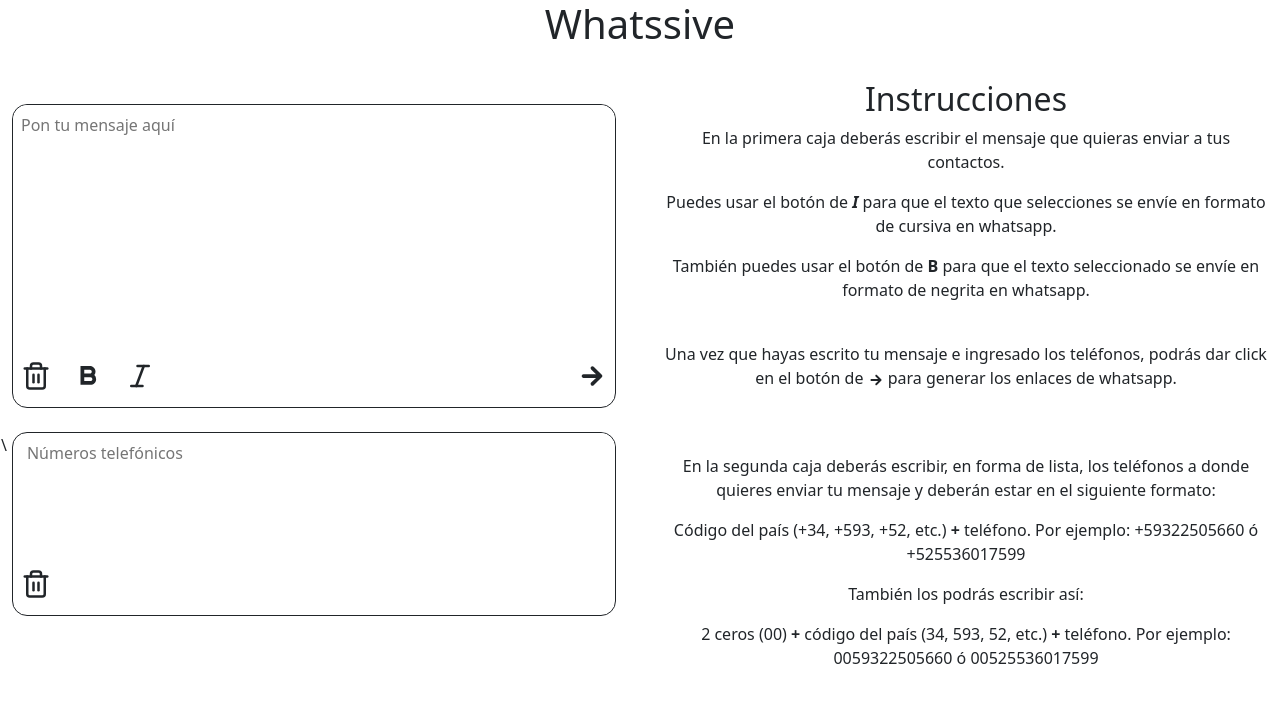
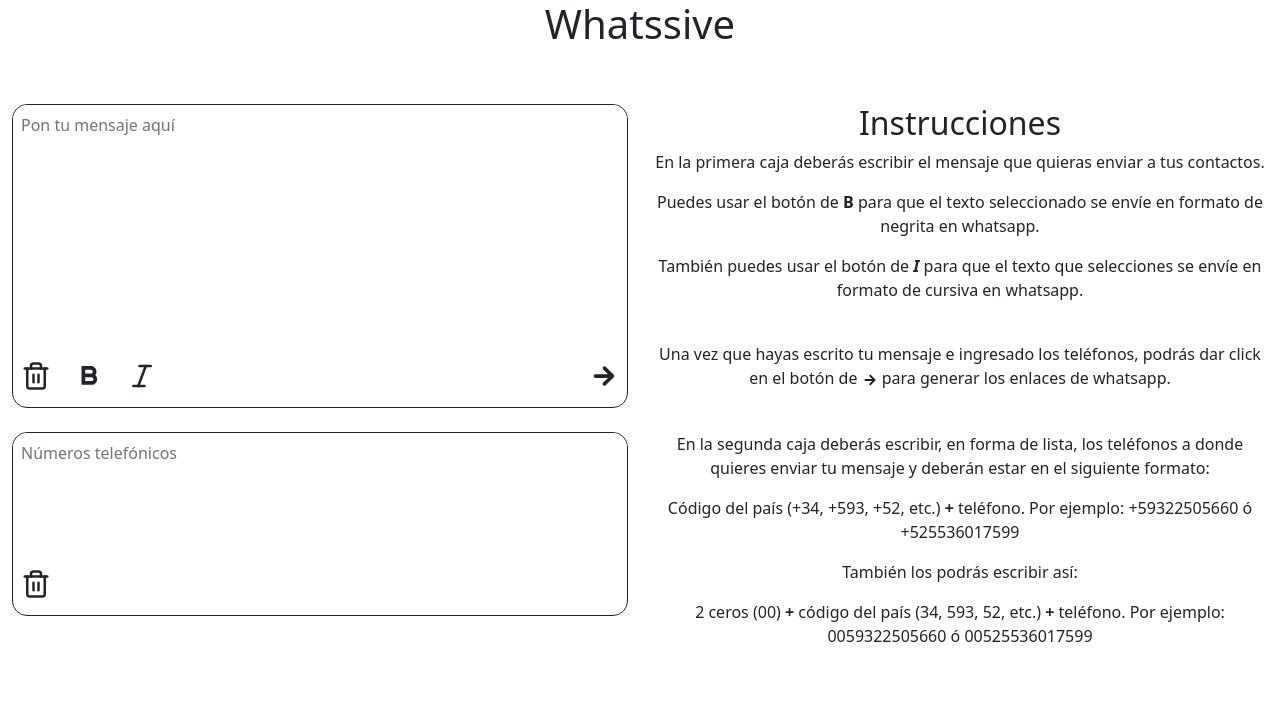
Before and after one commit to cavadasA/massive-whatsapp-sender, a React (Create React App) app: page / in a window 1280 px wide. Shown: the top 702 px of the page. Built offline with nearby package versions, Linux system fonts and the light colour scheme.

Commit message:
alignment improvements for instructions

```diff
--- a/src/main.jsx
+++ b/src/main.jsx
@@ -118,14 +118,14 @@
                 <h1>Whatssive</h1>
             </div>
             <div className='row'>
-                <div className="col px-4 py-4">
+                <div className='col px-4 py-4'>
+                    <div className='row'>
+                        <div className='col'>
                             <div className='border border-dark textAreaBox mt-4 messageText'>
                                 <div className='row'>
                                     <div className="input-group input-group-lg">
                                         <textarea id='messageTextArea' placeholder='Pon tu mensaje aquí' style={{ border: "none", outline: "none", width: "100%" }} className="p-2 textAreaBox" rows={10} value={message} onChange={(event) => setMessage(event.target.value)}></textarea>
-                                { }
                                     </div>
-
                                 </div>
                                 <div className='row'>
                                     <div className='col-1 ms-2'>
@@ -151,10 +151,23 @@
                         onEmojiClick={onEmojiClick} />*/}
                                 </div>
                             </div>
+                        </div>
+                        {whatsappLinks.length === 0 ? (
+                            <div className='col mt-4'>
+                                <h2>Instrucciones</h2>
+                                <p>En la primera caja deberás escribir el mensaje que quieras enviar a tus contactos.</p>
+                                <p>Puedes usar el botón de <b>B</b> para que el texto seleccionado se envíe en formato de negrita en whatsapp.</p>
+                                <p>También puedes usar el botón de <b><i>I</i></b> para que el texto que selecciones se envíe en formato de cursiva en whatsapp.</p>
+                                <br />
+                                <p>Una vez que hayas escrito tu mensaje e ingresado los teléfonos, podrás dar click en el botón de <b><IoMdArrowRoundForward></IoMdArrowRoundForward></b> para generar los enlaces de whatsapp.</p>
+                            </div>
+                        ) : ''}
+                    </div>
+                    <div className='row'>
+                        <div className='col'>
                             <div className='border border-dark textAreaBox mt-4 telephoneNumbers'>
                                 <div className='row'>
-                            \<div className='col'>
-
+                                    <div className='col'>
                                         <div className="input-group input-group-lg">
                                             <textarea id='phonesTextArea' placeholder='Números telefónicos' style={{ border: "none", outline: "none", width: "100%" }} className="p-2 textAreaBox" rows={5} value={preProcessedPhones} onChange={(event) => setPreProcessedPhones(event.target.value)}></textarea>
                                         </div>
@@ -169,8 +182,18 @@
 
                             </div>
                         </div>
+                        {whatsappLinks.length === 0 ? (
+                            <div className='col mt-4'>
+                                <p>En la segunda caja deberás escribir, en forma de lista, los teléfonos a donde quieres enviar tu mensaje y deberán estar en el siguiente formato: </p>
+                                <p>Código del país (+34, +593, +52, etc.) <b>+</b> teléfono. Por ejemplo: +59322505660 ó +525536017599</p>
+                                <p>También los podrás escribir así: </p>
+                                <p>2 ceros (00) <b>+</b> código del país (34, 593, 52, etc.) <b>+</b> teléfono. Por ejemplo: 0059322505660 ó 00525536017599</p>
+                            </div>
+                        ) : ''}
+                    </div>
+                </div>
+                {whatsappLinks.length !== 0 ? (
                     <div className='col px-4 py-4'>
-                    {whatsappLinks.length !== 0 ? (
                         <table className="table">
                             <thead>
                                 <tr>
@@ -188,24 +211,8 @@
                                 })}
                             </tbody>
                         </table>
-
-                    ) : (
-                        <div>
-                            <h2>Instrucciones</h2>
-                            <p>En la primera caja deberás escribir el mensaje que quieras enviar a tus contactos.</p>
-                            <p>Puedes usar el botón de <b><i>I</i></b> para que el texto que selecciones se envíe en formato de cursiva en whatsapp.</p>
-                            <p>También puedes usar el botón de <b>B</b> para que el texto seleccionado se envíe en formato de negrita en whatsapp.</p>
-                            <br />
-                            <p>Una vez que hayas escrito tu mensaje e ingresado los teléfonos, podrás dar click en el botón de <b><IoMdArrowRoundForward></IoMdArrowRoundForward></b> para generar los enlaces de whatsapp.</p>
-                            <br />
-                            <br />
-                            <p>En la segunda caja deberás escribir, en forma de lista, los teléfonos a donde quieres enviar tu mensaje y deberán estar en el siguiente formato: </p>
-                            <p>Código del país (+34, +593, +52, etc.) <b>+</b> teléfono. Por ejemplo: +59322505660 ó +525536017599</p>
-                            <p>También los podrás escribir así: </p>
-                            <p>2 ceros (00) <b>+</b> código del país (34, 593, 52, etc.) <b>+</b> teléfono. Por ejemplo: 0059322505660 ó 00525536017599</p>
                     </div>
-                    )}
-                </div>
+                ) : ''}
             </div>
         </div>
     )
```
Lines whose indentation alone changed are shown as unchanged.
